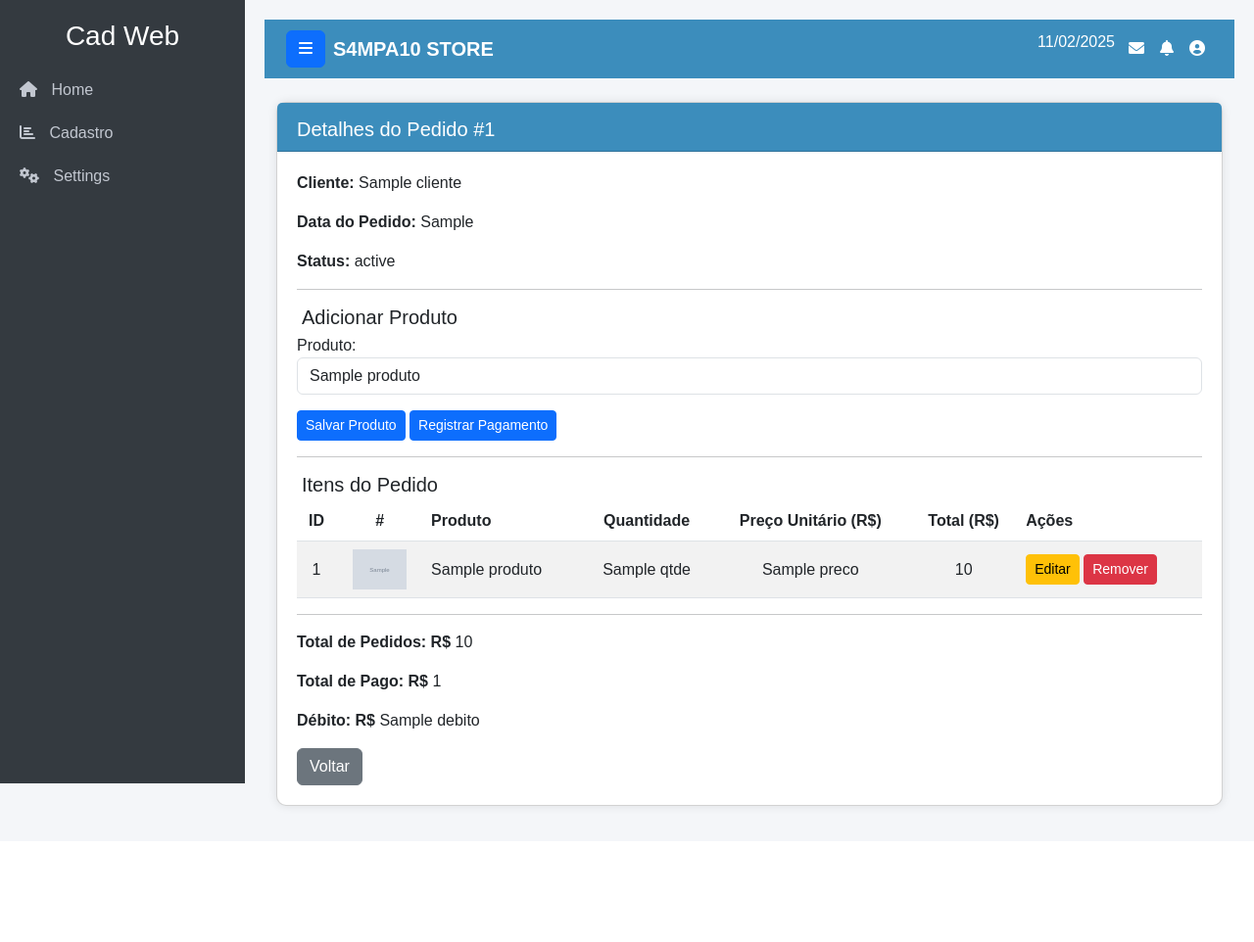
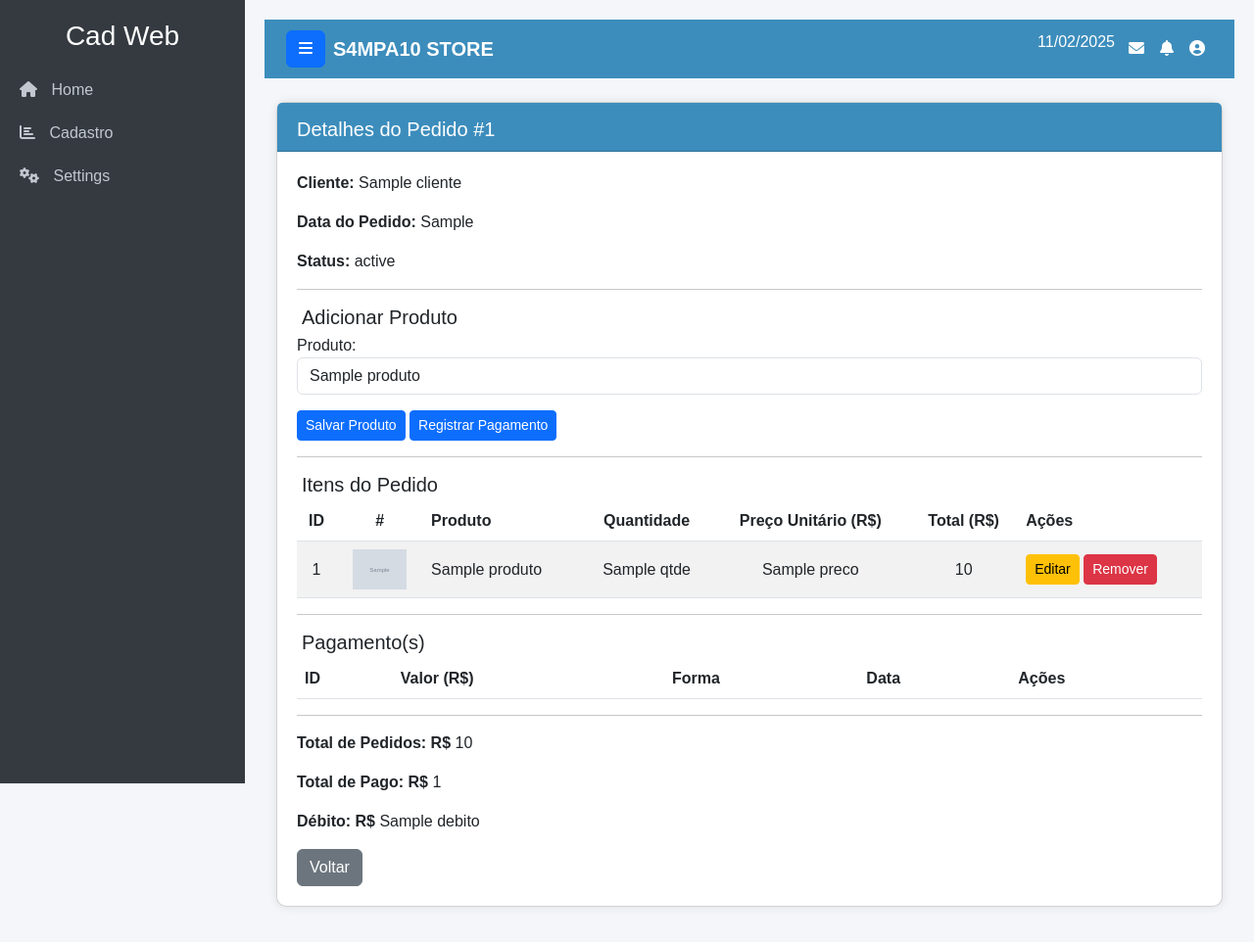
Before and after one commit to s4mpa10/cadweb, a Django app: template templates/pedido/detalhes.html in a window 1280 px wide. Shown: the whole page at 98% size. Before the commit the page ends 830 px from the top, so only its background shows below. Run offline with Django 4.2, Linux system fonts and the light colour scheme; the template is opened without the code that fills it: most values are stand-ins (such as "Sample title", 1, 10 or a date in 2020); grey boxes marked "Sample" are stand-in pictures; lists and menus that the app fills with data are empty; some libraries are stand-ins or nearby versions.

Commit message:
deu certo

```diff
--- a/templates/pedido/detalhes.html
+++ b/templates/pedido/detalhes.html
@@ -61,6 +61,38 @@
 
     <hr>
 
+    <h5>Pagamento(s)</h5>
+    <table class="table table-hover">
+        <thead>
+            <tr>
+            <th>ID</th>
+            <th>Valor (R$)</th>
+            <th>Forma</th>
+            <th>Data</th>
+            <th>Ações</th>
+            </tr>
+        </thead>
+        <tbody>
+        {% for pagamento in form.instance.pedido.pagamentos %}
+            <tr>
+            <td>{{ pagamento.id }}</td>
+            <td>{{ pagamento.valor }}</td>
+            <td>{{ pagamento.get_forma_display }}</td>
+            <td>{{ pagamento.data_pgtof }}</td>
+
+
+            <td>
+                <a href="" class="btn btn-warning btn-sm">Editar</a>
+                <a onclick="confirmClosthejoaove('{% url 'remover_pagamento' pagamento.id %}')" class="btn btn-danger btn-sm"
+                >Excluir</a>
+            </td>
+            </tr>
+            {% endfor %}
+        </tbody>
+        </table>
+
+    <hr>
+
     <p><strong>Total de Pedidos: R$</strong> {{ pedido.total }}</p>
     <p><strong>Total de Pago: R$</strong> {{ pedido.total_pago }}</p>
     <p><strong>Débito: R$</strong> {{ pedido.debito }}</p>
```
Also changed, not shown: home/forms.py (+5 -3 lines), home/views.py (+26 -13 lines).
